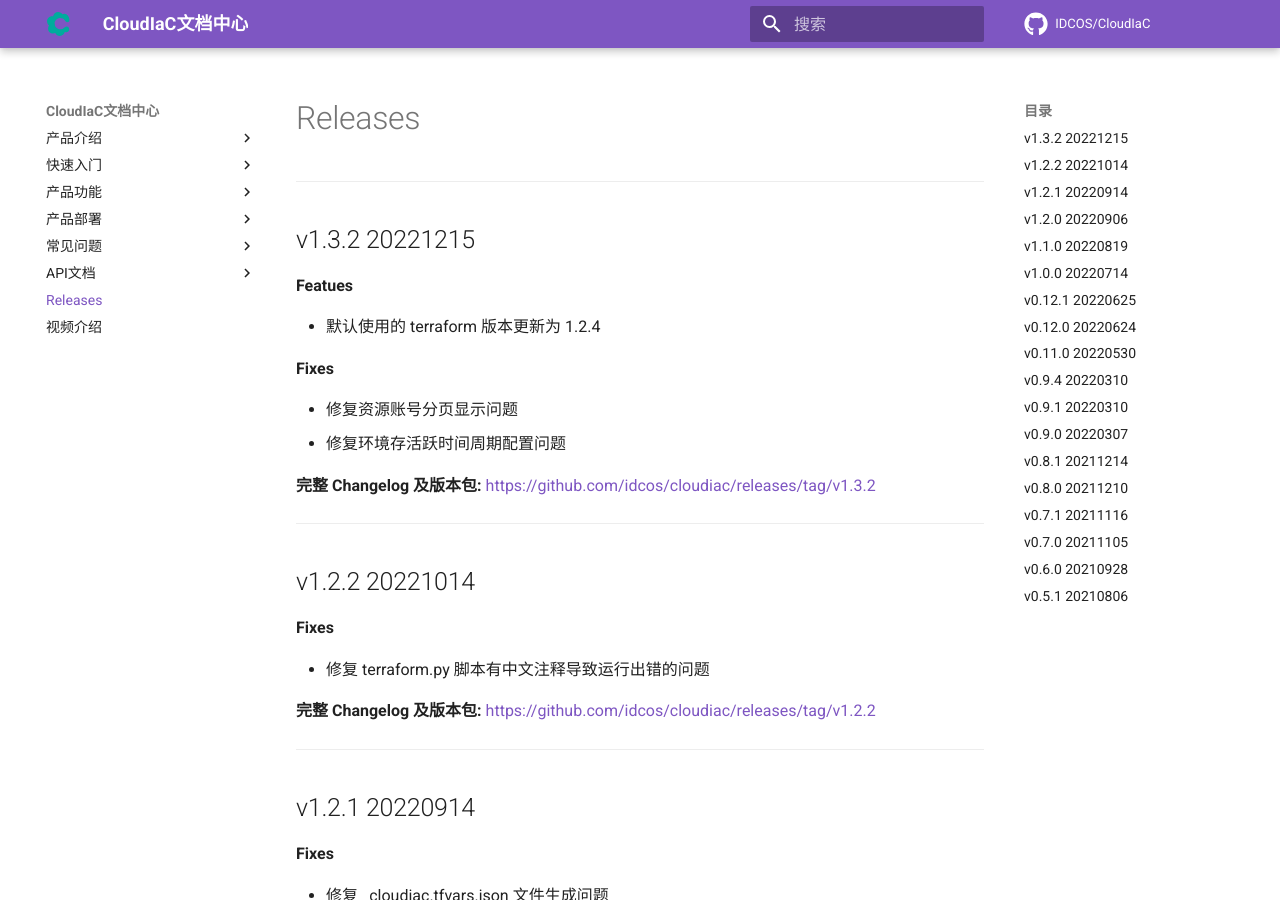
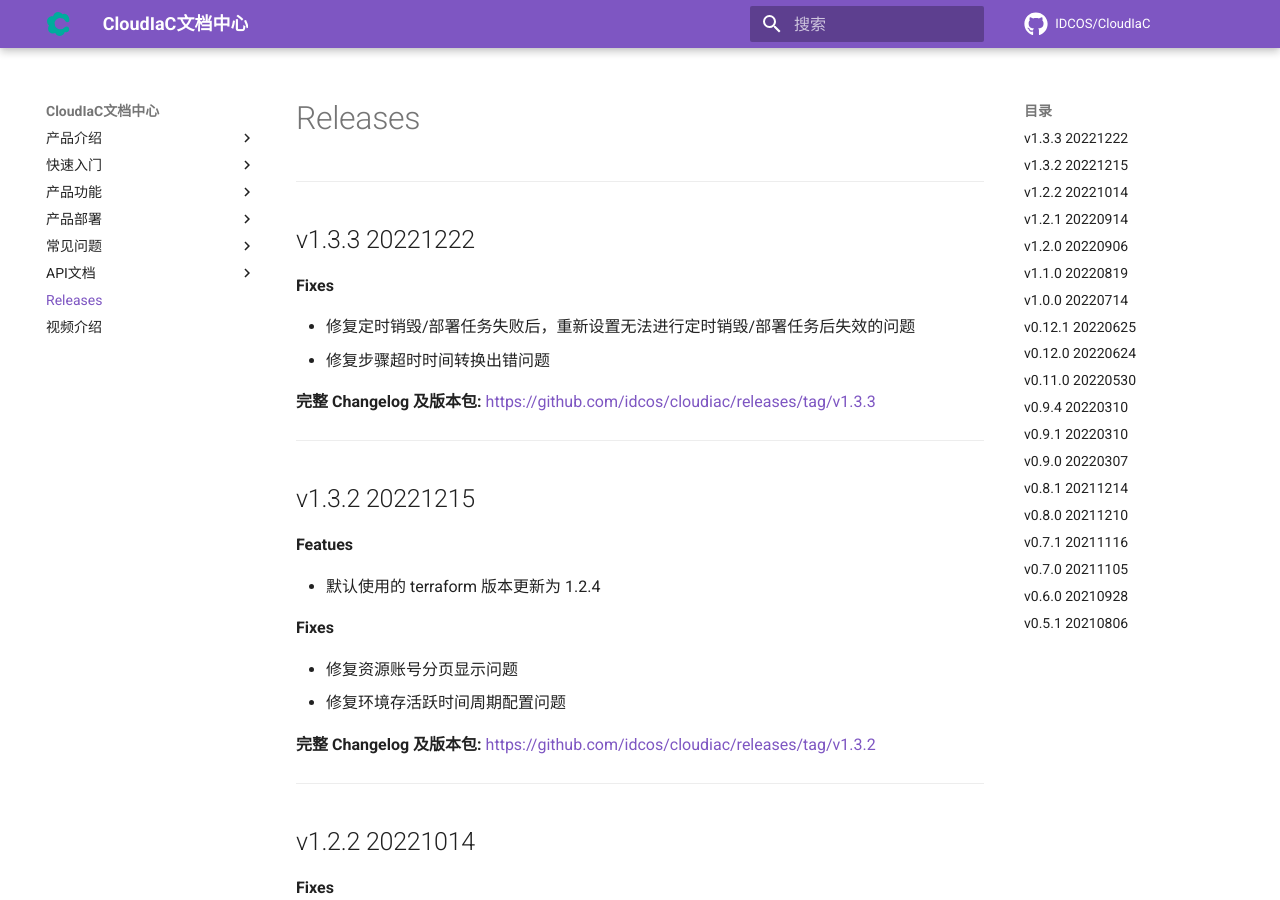
Before and after one commit to idcos/cloudiac, an MkDocs documentation site: the page built from docs/mkdocs/releases.md, in a window 1280 px wide and 900 px high. Built offline with MkDocs 1.6.1 and Material for MkDocs 9.7.7, drawn with Linux system fonts in a browser that asks for light colours; comment, search, counter and statistics services are not loaded; the version menu is left out.

Commit message:
Release v1.3.3

```diff
--- a/docs/mkdocs/releases.md
+++ b/docs/mkdocs/releases.md
@@ -1,4 +1,16 @@
 # Releases
+
+------
+## v1.3.3 20221222
+**Fixes**
+
+- 修复定时销毁/部署任务失败后，重新设置无法进行定时销毁/部署任务后失效的问题
+- 修复步骤超时时间转换出错问题
+
+
+
+**完整 Changelog 及版本包:** [https://github.com/idcos/cloudiac/releases/tag/v1.3.3](https://github.com/idcos/cloudiac/releases/tag/v1.3.3)
+
 
 ------
 ## v1.3.2 20221215
```
Also changed, not shown: CHANGELOG.md (+7 -1 lines), changelog.json (+10 -1 lines), docs/mkdocs/product-deploy/container.md (+3 -3 lines), docs/mkdocs/product-deploy/host.md (+1 -1 lines), 1 other file.
